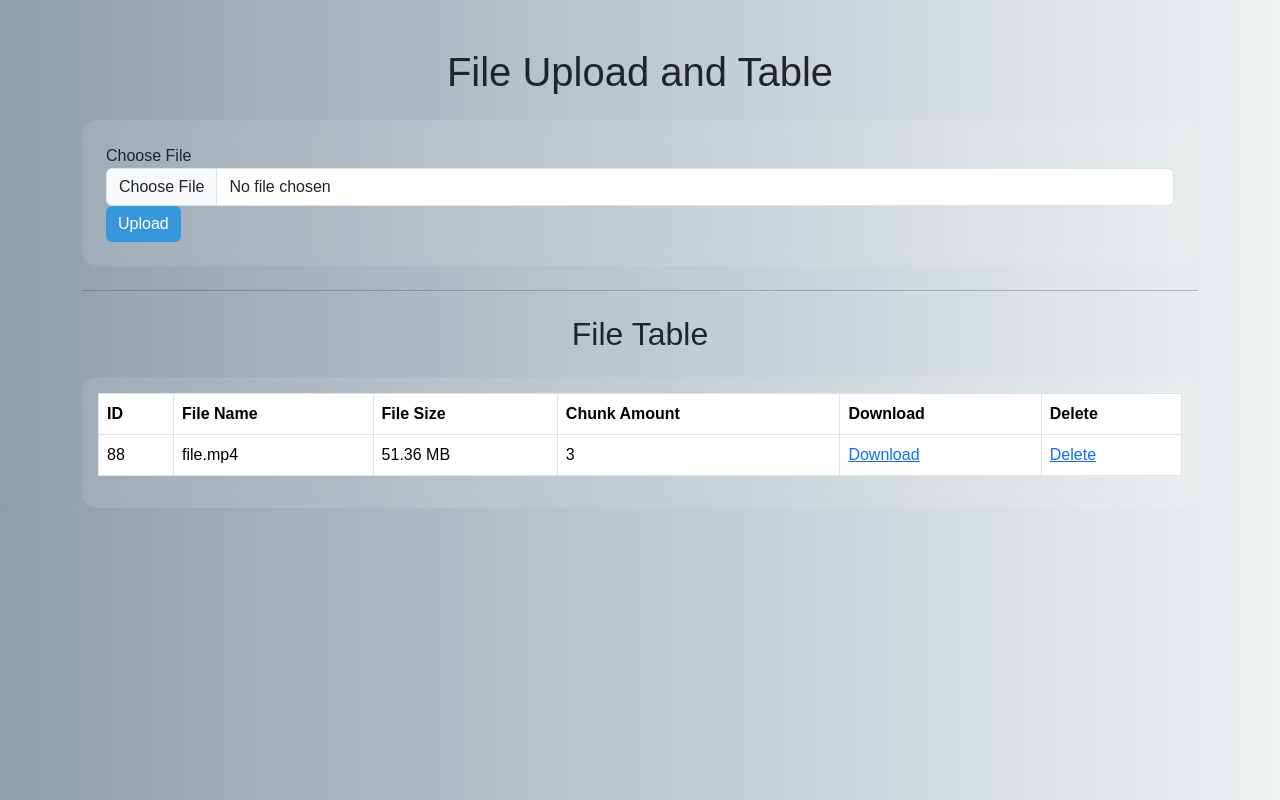
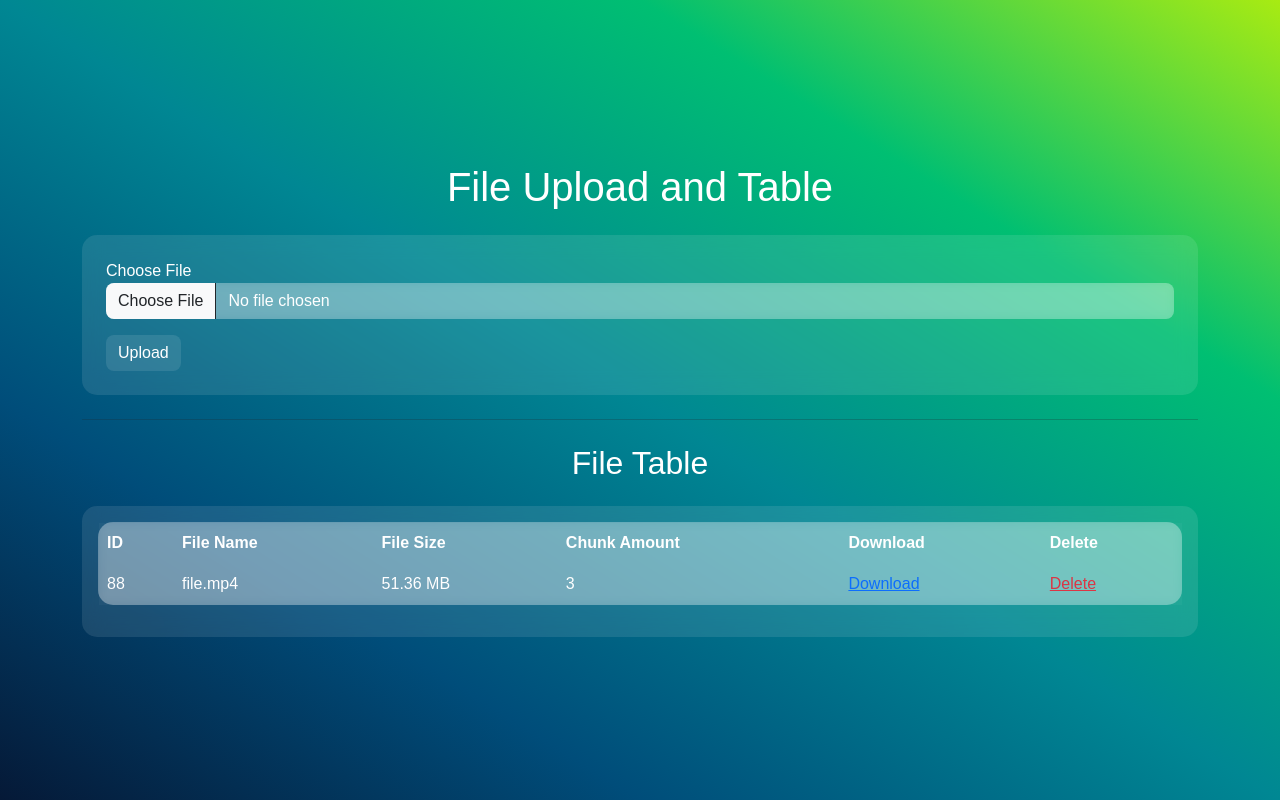
Before and after one commit to hendrikbgr/discord-cloud-storage, a Flask app: page / in a window 1280 px wide. Run offline with Flask 3, Linux system fonts and the light colour scheme; data comes from the database, SQL or seed files in the repository; both versions use the stored data as it was after the commit; some libraries are stand-ins or nearby versions.

Commit message:
inital commit

```diff
--- a/app.py
+++ b/app.py
@@ -1,4 +1,4 @@
-from flask import Flask, render_template, request, send_file, redirect, url_for
+from flask import Flask, render_template, request, send_file, redirect, url_for, after_this_request
 from Crypto.Cipher import AES
 from Crypto.Random import get_random_bytes
 import os
@@ -36,7 +36,8 @@ def index():
 
     files_info = asyncio.run(fetch_file_information())
 
-    return render_template('index.html', files_info=files_info)
+
+    return render_template('index.html',files_info=files_info)
 
 def convert_bytes(byte_size):
     for unit in ['B', 'KB', 'MB', 'GB']:
@@ -127,7 +128,7 @@ def download_and_decrypt(file_id):
 
     chunks_urls = chunk_list.split(', ')
 
-    num_threads = request.args.get('num_threads', default=1, type=int)
+    num_threads = request.args.get('num_threads', default=4, type=int)
 
     # Using ThreadPoolExecutor for concurrent downloading
     with concurrent.futures.ThreadPoolExecutor(max_workers=num_threads) as executor:
@@ -138,17 +139,26 @@ def download_and_decrypt(file_id):
         decrypt_and_reassemble(downloaded_chunks, file_name, key_hex)
         conn.close()
         decrypted_file_path = os.path.join(os.getcwd(), 'temp_download', file_name)
+
+        @after_this_request
+        def cleanup(response):
+            shutil.rmtree('temp_chunks', ignore_errors=True)
+            shutil.rmtree('temp_download', ignore_errors=True)
+            os.makedirs('temp_chunks')
+            os.makedirs('temp_download')
+            return response
+
         return send_file(decrypted_file_path, as_attachment=True)
 
     except Exception as e:
         print(f"Error during decryption: {e}")
+        conn.close()
+        shutil.rmtree('temp_chunks', ignore_errors=True)
+        shutil.rmtree('temp_download', ignore_errors=True)
+        os.makedirs('temp_chunks')
+        os.makedirs('temp_download')
         return "Decryption failed", 500
 
-    # Delete all files in temp_chunks and temp_download after processing
-    shutil.rmtree('temp_chunks', ignore_errors=True)
-    shutil.rmtree('temp_download', ignore_errors=True)
-    os.makedirs('temp_chunks')
-    os.makedirs('temp_download')
 
 def download_chunk(chunk_data):
     i, chunk_url = chunk_data
--- a/static/css/style.css
+++ b/static/css/style.css
@@ -1,13 +1,24 @@
 /* static/css/style.css */
+
+html,
+body {
+  height: 100%;
+}
 
 body {
   background: linear-gradient(
-    to right,
-    #8e9eab,
-    #eef2f3
-  ); /* Updated gradient colors */
+    to right top,
+    #051937,
+    #004d7a,
+    #008793,
+    #00bf72,
+    #a8eb12
+  );
   margin: 0;
   font-family: "Arial", sans-serif;
+  display: flex;
+  align-items: center;
+  justify-content: center;
 }
 
 .glass-morphism {
@@ -16,15 +27,38 @@ body {
   border-radius: 15px;
 }
 
-.table {
+.glass-input {
+  background: rgba(255, 255, 255, 0.3);
+  backdrop-filter: blur(5px);
+  border: none;
+  border-radius: 8px;
+  color: #fff; /* Changed text color to white */
+}
+
+.glass-input::placeholder {
+  color: #fff; /* Placeholder text color */
+}
+
+.glass-btn {
+  background: rgba(255, 255, 255, 0.1);
+  border: none;
+  border-radius: 8px;
+  color: #fff;
+}
+
+.glass-btn:hover {
+  background: rgba(255, 255, 255, 0.3);
+}
+
+.glass-table {
+  background: rgba(255, 255, 255, 0.3);
+  backdrop-filter: blur(5px);
+  border-radius: 15px;
   color: #000;
 }
 
-.btn-primary {
-  background: #3498db;
-  border: none;
+.table {
+  --bs-table-bg: rgb(255 255 255 / 3%);
+  border-color: rgb(255 255 255 / 0%);
+  --bs-table-color: white;
 }
-
-.btn-primary:hover {
-  background: #2980b9;
-}
--- /dev/null
+++ b/templates/base.html
@@ -0,0 +1,18 @@
+<!-- base.html -->
+<!DOCTYPE html>
+<html lang="en">
+<head>
+    <meta charset="UTF-8">
+    <meta http-equiv="X-UA-Compatible" content="IE=edge">
+    <meta name="viewport" content="width=device-width, initial-scale=1.0">
+    <title>{% block title %}My Flask App{% endblock %}</title>
+    <!-- Include your CSS and other common resources here -->
+    <link rel="stylesheet" href="https://cdn.jsdelivr.net/npm/bootstrap@5.3.2/dist/css/bootstrap.min.css" integrity="sha384-T3c6CoIi6uLrA9TneNEoa7RxnatzjcDSCmG1MXxSR1GAsXEV/Dwwykc2MPK8M2HN" crossorigin="anonymous">
+    <link rel="stylesheet" href="{{ url_for('static', filename='css/style.css') }}">
+</head>
+<body>
+    <div class="container">
+        {% block content %}{% endblock %}
+    </div>
+</body>
+</html>
--- a/templates/index.html
+++ b/templates/index.html
@@ -1,50 +1,47 @@
-<!DOCTYPE html>
-<html lang="en">
-<head>
-    <meta charset="UTF-8">
-    <meta name="viewport" content="width=device-width, initial-scale=1.0">
-    <title>File Upload and Table</title>
-    <link rel="stylesheet" href="https://cdn.jsdelivr.net/npm/bootstrap@5.3.2/dist/css/bootstrap.min.css" integrity="sha384-T3c6CoIi6uLrA9TneNEoa7RxnatzjcDSCmG1MXxSR1GAsXEV/Dwwykc2MPK8M2HN" crossorigin="anonymous">
-    <link rel="stylesheet" href="{{ url_for('static', filename='css/style.css') }}">
-</head>
-<body>
-    <div class="container mt-5">
-        <h1 class="text-center mb-4">File Upload and Table</h1>
+<!-- index.html -->
+{% extends "base.html" %}
+
+{% block title %}File Upload and Table{% endblock %}
+
+{% block content %}
+    <h1 class="text-center mb-4 text-white">File Upload and Table</h1>
 
     <form action="{{ url_for('index') }}" method="post" enctype="multipart/form-data" class="glass-morphism p-4">
         <div class="form-group">
-                <label for="file">Choose File</label>
-                <input type="file" class="form-control" name="file" id="file">
+            <label for="file" class="text-white">Choose File</label>
+            <input type="file" class="form-control glass-input" name="file" id="file">
+            <button type="submit" class="btn btn-primary mt-3 glass-btn" id="uploadBtn">Upload</button>
         </div>
-            <button type="submit" class="btn btn-primary">Upload</button>
     </form>
 
     <hr class="my-4">
 
-        <h2 class="text-center mb-4">File Table</h2>
+    <h2 class="text-center mb-4 text-white">File Table</h2>
     <div class="table-responsive glass-morphism p-3">
-            <table class="table table-bordered">
+        <table class="table table-bordered glass-table">
+            <thead>
                 <tr>
                     <th>ID</th>
                     <th>File Name</th>
                     <th>File Size</th>
                     <th>Chunk Amount</th>
                     <th>Download</th>
-            <th>Delete</th> <!-- New column for delete button/link -->
+                    <th>Delete</th>
                 </tr>
+            </thead>
+            <tbody>
                 {% for file_info in files_info %}
                     <tr>
                         <td>{{ file_info.id }}</td>
                         <td>{{ file_info.file_name }}</td>
                         <td>{{ file_info.formatted_size }}</td>
                         <td>{{ file_info.chunk_amount }}</td>
-                <td><a href="{{ url_for('download_and_decrypt', file_id=file_info.id) }}">Download</a></td>
-                <td><a href="{{ url_for('delete_file_entry', file_id=file_info.id) }}">Delete</a></td> <!-- New delete link -->
+                        <td><a href="{{ url_for('download_and_decrypt', file_id=file_info.id) }}" class="text-primary download-btn">Download</a></td>
+                        <td><a href="{{ url_for('delete_file_entry', file_id=file_info.id) }}" class="text-danger">Delete</a></td>
                     </tr>
                 {% endfor %}
+            </tbody>
         </table>
-</body>
-<script src="https://code.jquery.com/jquery-3.2.1.slim.min.js" integrity="sha384-KJ3o2DKtIkvYIK3UENzmM7KCkRr/rE9/Qpg6aAZGJwFDMVNA/GpGFF93hXpG5KkN" crossorigin="anonymous"></script>
-<script src="https://cdn.jsdelivr.net/npm/popper.js@1.12.9/dist/umd/popper.min.js" integrity="sha384-ApNbgh9B+Y1QKtv3Rn7W3mgPxhU9K/ScQsAP7hUibX39j7fakFPskvXusvfa0b4Q" crossorigin="anonymous"></script>
-<script src="https://maxcdn.bootstrapcdn.com/bootstrap/4.0.0/js/bootstrap.min.js" integrity="sha384-JZR6Spejh4U02d8jOt6vLEHfe/JQGiRRSQQxSfFWpi1MquVdAyjUar5+76PVCmYl" crossorigin="anonymous"></script>
-</html>
+    </div>
+
+{% endblock %}
```
Also changed, not shown: file_data.db. Lines whose indentation alone changed are shown as unchanged.
